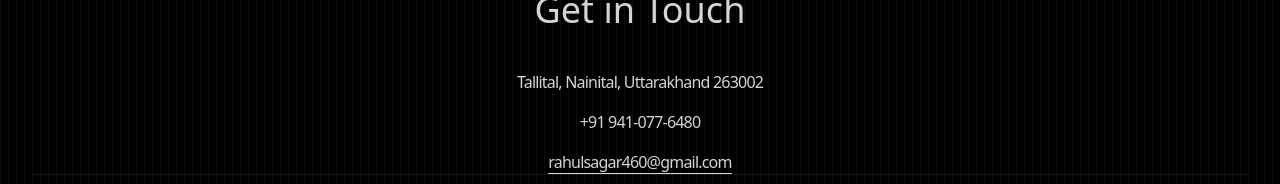
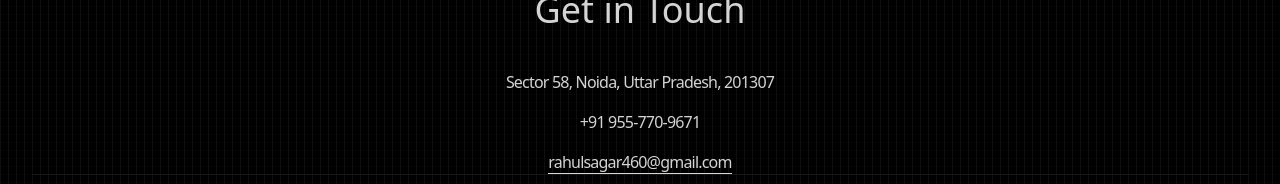
Before and after one commit to MysticAakash07/portfolio-v2, a React (Vite) app: page / in a window 1280 px wide. Shown: the part 4530-4714 px from the top of the page. Built offline with nearby package versions, Linux system fonts and the light colour scheme.

Commit message:
Updated Location and Number

```diff
--- a/src/constants/index.js
+++ b/src/constants/index.js
@@ -148,8 +148,8 @@ export const PROJECTS = [
 ];
 
 export const CONTACT = {
-	address: "Tallital, Nainital, Uttarakhand 263002",
-	phoneNo: "+91 941-077-6480 ",
+	address: "Sector 58, Noida, Uttar Pradesh, 201307",
+	phoneNo: "+91 955-770-9671 ",
 	email: "rahulsagar460@gmail.com",
 };
 
```
